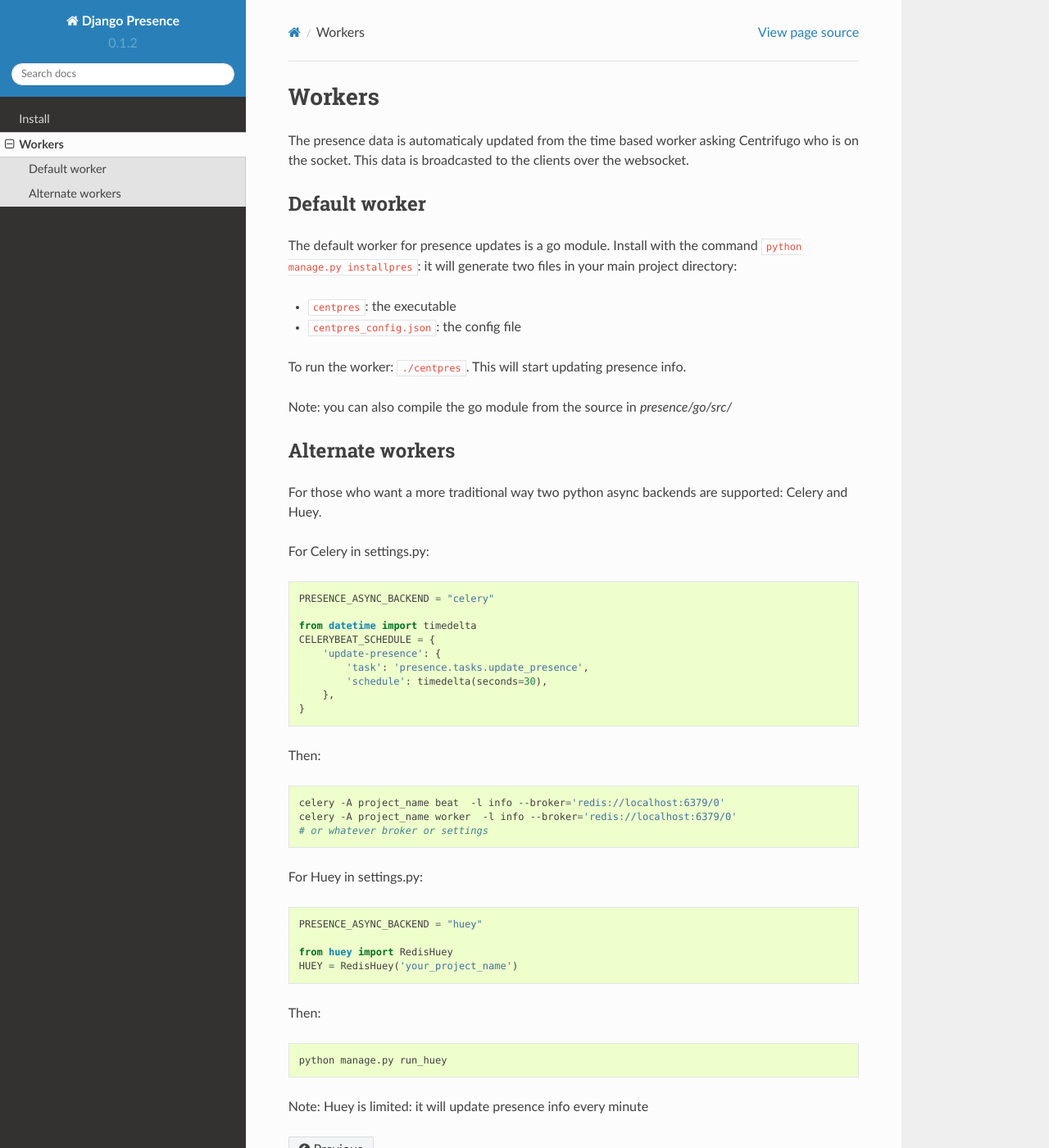
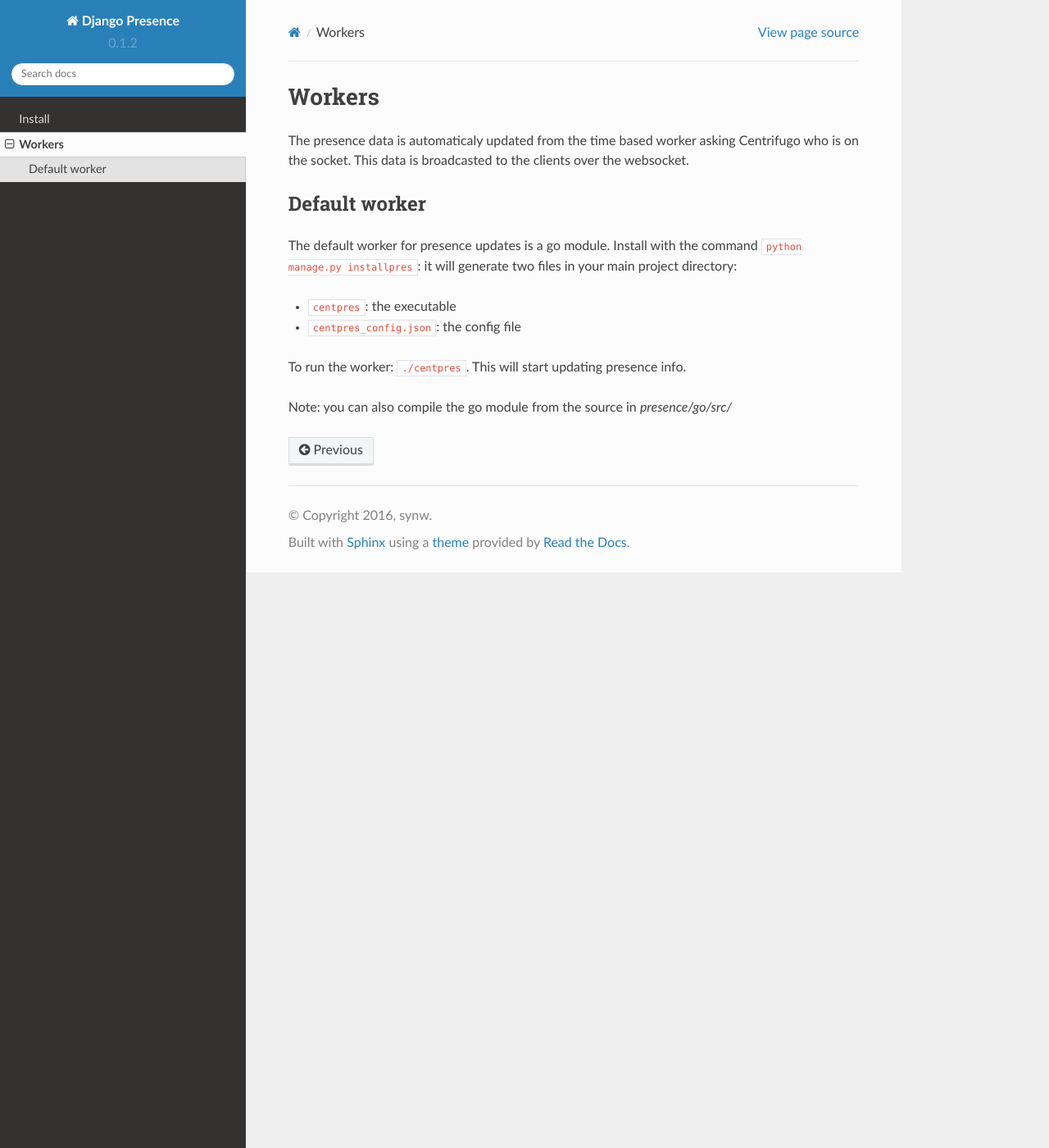
Before and after one commit to synw/django-presence, a Sphinx documentation site: the page built from docs/src/workers.rst, in a window 1280 px wide and 1400 px high. Shown: the whole window at 82% size. Built offline with Sphinx 7.4.7 and the Read the Docs theme 2.0.0, drawn with Linux system fonts in a browser that asks for light colours.

Commit message:
Update doc: remove support for alternate python workers

```diff
--- a/docs/src/workers.rst
+++ b/docs/src/workers.rst
@@ -16,55 +16,3 @@ command ``python manage.py installpres``: it will generate two files in your mai
 To run the worker: ``./centpres``. This will start updating presence info.
 
 Note: you can also compile the go module from the source in *presence/go/src/*
-
-Alternate workers
------------------
-
-For those who want a more traditional way two python async backends are supported: Celery and Huey.
-
-For Celery in settings.py:
-
-.. highlight:: python
-
-::
-
-   PRESENCE_ASYNC_BACKEND = "celery"
-
-   from datetime import timedelta
-   CELERYBEAT_SCHEDULE = {
-       'update-presence': {
-           'task': 'presence.tasks.update_presence',
-           'schedule': timedelta(seconds=30),
-       },
-   }
-
-Then:
-
-.. highlight:: bash
-
-::
-
-   celery -A project_name beat  -l info --broker='redis://localhost:6379/0'
-   celery -A project_name worker  -l info --broker='redis://localhost:6379/0'
-   # or whatever broker or settings
-
-For Huey in settings.py:
-
-.. highlight:: python
-
-::
-
-   PRESENCE_ASYNC_BACKEND = "huey"
-
-   from huey import RedisHuey
-   HUEY = RedisHuey('your_project_name')
-
-Then:
-
-.. highlight:: bash
-
-::
-
-   python manage.py run_huey
-
-Note: Huey is limited: it will update presence info every minute
```
